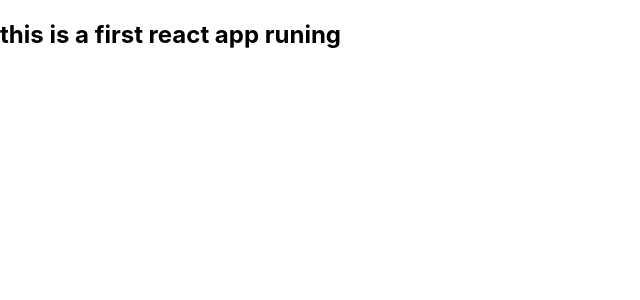
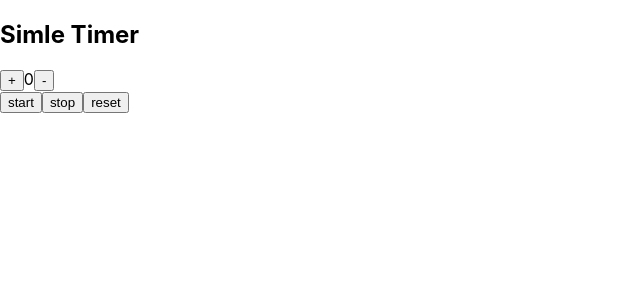
Before and after one commit to shrabon-sarker/react2021, a React (Create React App) app: page / in a window 1280 px wide. Shown: the top 300 px of the page, without its empty margins (0-640 px from the left). Built offline with nearby package versions, Linux system fonts and the light colour scheme.

Commit message:
this is a react state

```diff
--- a/src/App.js
+++ b/src/App.js
@@ -1,11 +1,17 @@
 
 //imput components
-import Com from './components/index'
+// import Com from './components/index'
+
+import Timer from "./components/stats/Timer";
+
+// import StateManeages from "./components/stats";
+
+
 
 function App() {
   return (
     <div className="App">
-      <Com />
+      <Timer />
     </div>
   );
 }
--- /dev/null
+++ b/src/components/stats/Timer.jsx
@@ -0,0 +1,68 @@
+import React, { Component } from 'react';
+
+export class Timer extends Component {
+
+    state = {
+        count: 0,
+    }
+
+    inderId = null;
+    puls = () => {
+        this.setState({
+            count: this.state.count + 1
+        })
+    }
+
+    sub = () => {
+        if(this.state.count > 0){
+            this.setState({
+                count: this.state.count - 1
+            })
+        }
+    }
+    startTimer = () => {
+        if(this.state.count){
+            this.inderId = setInterval(() => {
+                this.setState({count: this.state.count - 1}, ()=> {
+                    if(this.state.count === 0){
+                        alert('this is a finished');
+                        clearInterval(this.inderId)
+                        this.inderId = null
+                    }
+                })
+            },1000)
+        }
+    }
+
+    stopTimer = () => {
+        if(this.inderId){
+            clearInterval(this.inderId)
+            this.inderId = null
+        }
+    }
+
+    resetTimer = () => {
+        this.setState({count : 0})
+        clearInterval(this.inderId)
+        this.inderId = null;
+    }
+    render() {
+        return (
+            <div>
+                <h2>Simle Timer</h2>
+                <div>
+                    <button onClick={this.puls}>+</button>
+                    <span>{this.state.count}</span>
+                    <button onClick={this.sub}>-</button>
+                </div>
+                <div>
+                    <button onClick={this.startTimer}>start</button>
+                    <button onClick={this.stopTimer}>stop</button>
+                    <button onClick={this.resetTimer}>reset</button>
+                </div>
+            </div>
+        )
+    }
+}
+
+export default Timer
--- /dev/null
+++ b/src/components/stats/index.jsx
@@ -0,0 +1,34 @@
+import React, { Component } from 'react';
+
+export class StateManeages extends Component {
+
+   state = {
+       count : 0,
+   }
+
+
+    render() {
+
+        //console.log(this.state.count)
+        return (
+            <div>
+                <h2>this is a learing for react state</h2>
+                <h3>count={this.state.count}</h3>
+                <button onClick={() => {
+                    //this.count++;
+                    //this.setState({count: this.state.count + 1})
+                    this.setState((value) => {
+                        return {
+                            count: value.count + 1
+                        }
+                    }, () => {
+                        console.log('clicked..', this.state.count)
+                    })
+
+                }} >add + 1</button>
+            </div>
+        )
+    }
+}
+
+export default StateManeages
```
